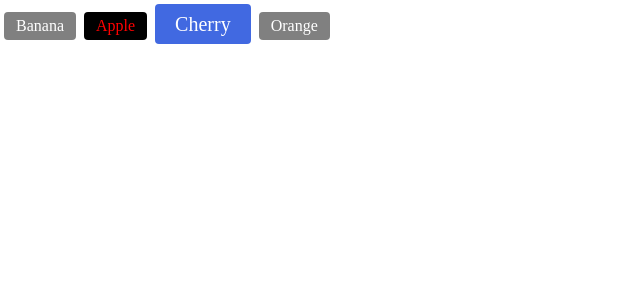
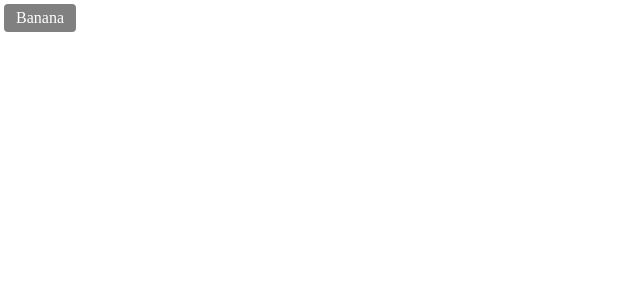
Before and after one commit to haxxler/vue3lately, a Vue app: page / in a window 1280 px wide. Shown: the top 300 px of the page, without its empty margins (0-640 px from the left). Built offline with nearby package versions, Linux system fonts and the light colour scheme.

Commit message:
componet attribute inheritance is completed!

```diff
--- a/src/App.vue
+++ b/src/App.vue
@@ -1,17 +1,10 @@
 <template>
-  <!-- <MyBtn text="Banana"/>
-  <MyBtn :color="color" text="Banana"/>
   <MyBtn
-    large
-    color="royalblue"
-    text="Banana"/>
-  <MyBtn text="Banana"/> -->
-  <MyBtn>Banana</MyBtn>
-  <MyBtn :color="color">
-  <span style="color: red;">Apple</span>
+  class="haxxler"
+  style="color: red"
+  title="Hello World!">
+  Banana
   </MyBtn>
-  <MyBtn color="royalblue" large>Cherry</MyBtn>
-  <MyBtn>Orange</MyBtn>
 </template>
 
 <script>
@@ -21,11 +14,5 @@ export default{
   components: {
     MyBtn
   },
-  data() {
-    return {
-      color: '#000'
-    }
-  }
 }
-
 </script>
--- a/src/components/MyBtn.vue
+++ b/src/components/MyBtn.vue
@@ -1,29 +1,15 @@
 <template>
-  <div
-    :class="{ large }"
-    :style="{ backgroundColor: color }"
-    class="btn">
+  <div class="btn">
     <slot></slot>
-    <!-- {{ text }} -->
   </div>
+  <h1 v-bind="$attrs"></h1>
 </template>
 
 <script>
 export default {
-  props: {
-    color: {
-      type: String,
-      default: 'gray'
-    },
-    large: {
-      type: Boolean,
-      default: false
-    },
-
-    // text: {
-    //   type: String,
-    //   default: ''
-    // }
+  inheritAttrs: false,
+  created() {
+    console.log(this.$attrs)
   }
 }
 </script>
```
